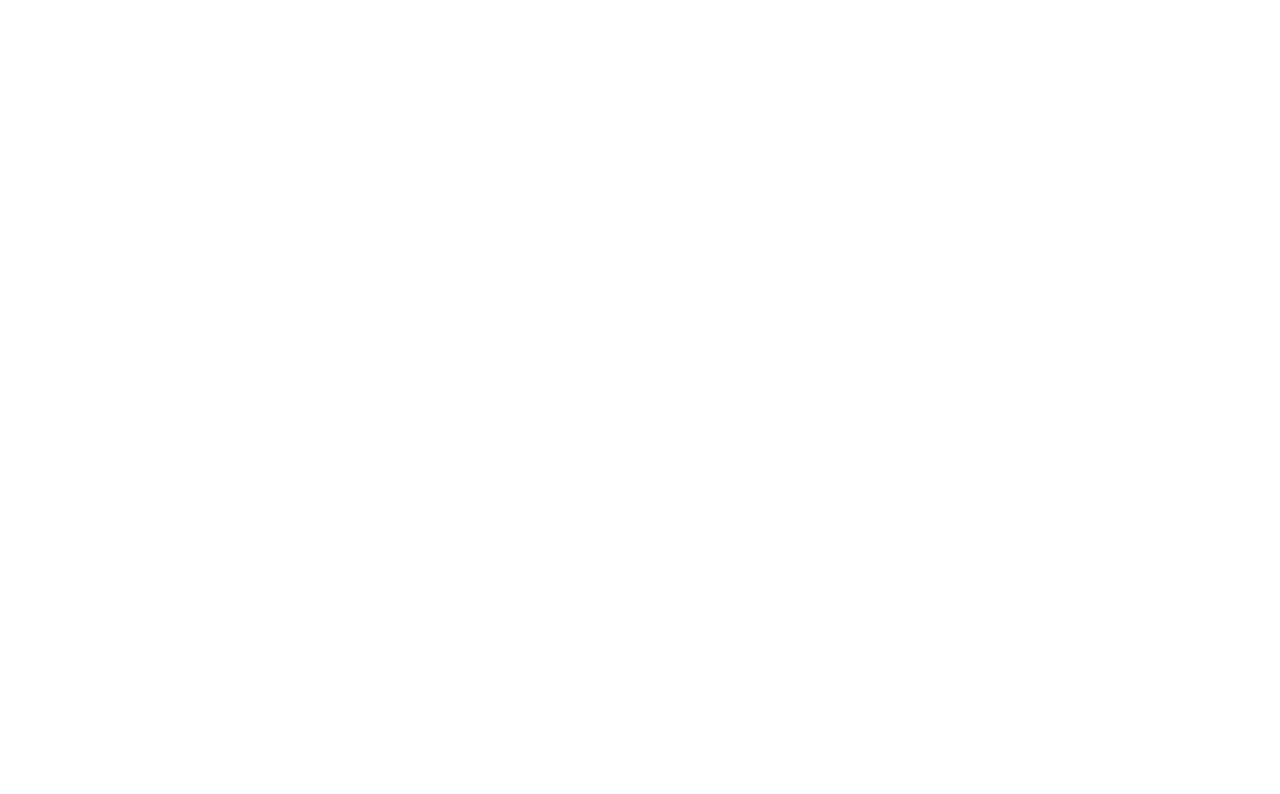
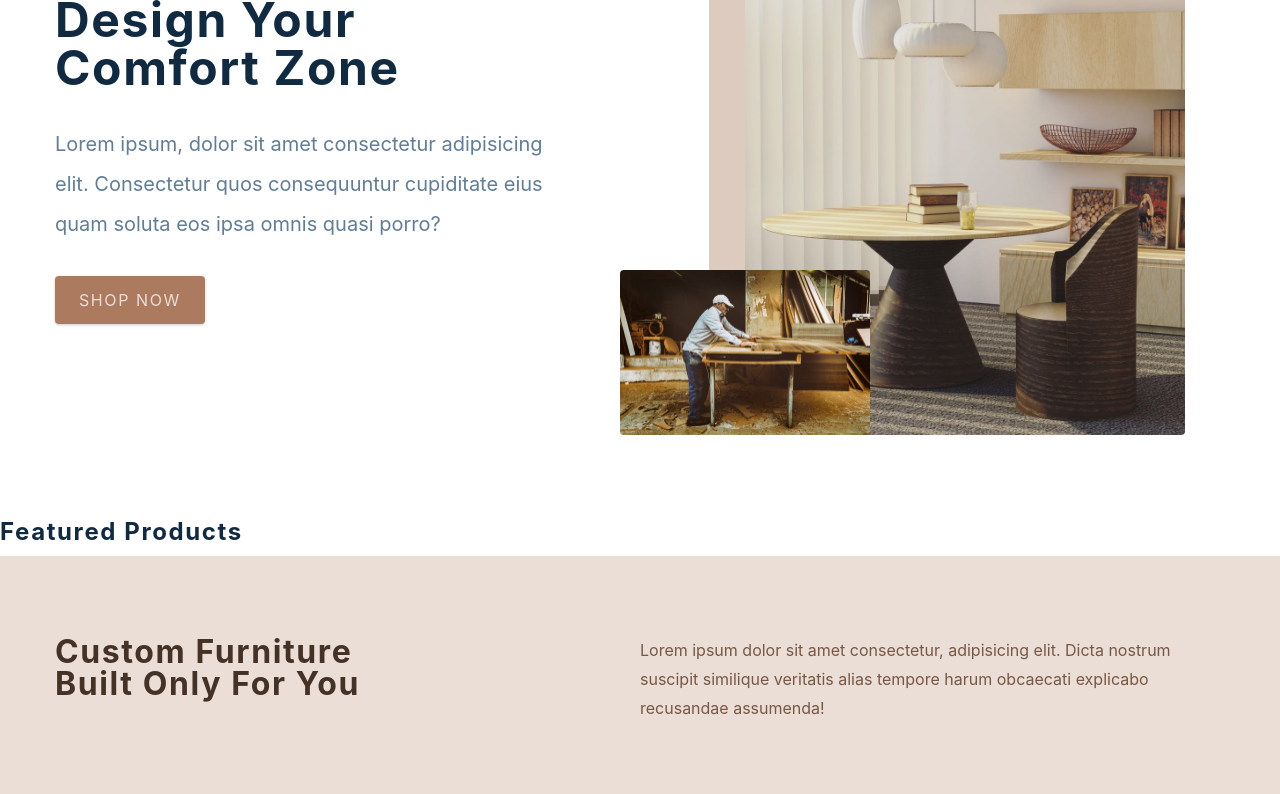
Before and after one commit to becasualle/e-commerce, a React (Create React App) app: page / in a window 1280 px wide. Shown: the part 280-1074 px from the top of the page. Before the commit the page ends 800 px from the top, so only its background shows below. Built offline with nearby package versions, Linux system fonts and the light colour scheme; the HTML template or start-up script is replaced by a standard one.

Commit message:
homepage: hero, services, contact

```diff
--- a/src/components/Contact.js
+++ b/src/components/Contact.js
@@ -2,7 +2,22 @@
 import styled from 'styled-components'
 
 const Contact = () => {
-  return <h4>contact section</h4>
+  return (
+    <Wrapper>
+      <div className="section-center">
+        <h3>Join our newsletter and get 20% off</h3>
+        <div className="content">
+          <p>
+            Lorem ipsum dolor, sit amet consectetur adipisicing elit. Expedita culpa sint aliquid, obcaecati eveniet aliquam. A iusto libero aspernatur corporis?
+          </p>
+          <form className="contact-form">
+            <input type="email" className="form-input" placeholder="enter email" />
+            <button type="submit" className="submit-btn">subscribe</button>
+          </form>
+        </div>
+      </div>
+    </Wrapper>
+  );
 }
 const Wrapper = styled.section`
   padding: 5rem 0;
--- a/src/components/Hero.js
+++ b/src/components/Hero.js
@@ -5,7 +5,26 @@
 import heroBcg2 from '../assets/hero-bcg-2.jpeg'
 
 const Hero = () => {
-  return <h4>hero</h4>
+  return (
+    <Wrapper className='section-center'>
+      <article className="content">
+        <h1>
+          design your <br />
+          comfort zone
+        </h1>
+        <p>
+          Lorem ipsum, dolor sit amet consectetur adipisicing elit. Consectetur quos consequuntur cupiditate eius quam soluta eos ipsa omnis quasi porro?
+        </p>
+        <Link to='/products' className='btn hero-btn'>
+          shop now
+        </Link>
+      </article>
+      <article className="img-container">
+        <img src={heroBcg} alt="nice table" className="main-img" />
+        <img src={heroBcg2} alt="person working" className="accent-img" />
+      </article>
+    </Wrapper>
+  );
 }
 
 const Wrapper = styled.section`
--- a/src/components/Services.js
+++ b/src/components/Services.js
@@ -3,7 +3,30 @@
 import { services } from '../utils/constants'
 
 const Services = () => {
-  return <h4>services </h4>
+  return (
+    <Wrapper>
+      <div className="section-center">
+        <article className="header">
+          <h3>custom furniture <br />
+            built only for you
+          </h3>
+          <p>Lorem ipsum dolor sit amet consectetur, adipisicing elit. Dicta nostrum suscipit similique veritatis alias tempore harum obcaecati explicabo recusandae assumenda!</p>
+        </article>
+        <div className="services-center">
+          {services.map((service) => {
+            const { id, icon, title, text } = service;
+            return (
+              <article key={id} className="service">
+                <span className="icon">{icon}</span>
+                <h4>{title}</h4>
+                <p>{text}</p>
+              </article>
+            );
+          })}
+        </div>
+      </div>
+    </Wrapper>
+  );
 }
 
 const Wrapper = styled.section`
--- a/src/pages/AboutPage.js
+++ b/src/pages/AboutPage.js
@@ -15,7 +15,7 @@
             <h2>Our story</h2>
             <div className="underline"></div>
           </div>
-          <p>Lorem ipsum dolor, sit amet consectetur adipisicing elit. Rem, temporibus amet. Esse vel incidunt qui voluptatem dolorem? Incidunt impedit ullam ex nostrum quasi dolorem voluptatem, corporis numquam maiores hic non.</p>
+          <p>Lorem ipsum dolor sit amet consectetur adipisicing elit. Qui nemo quo at dolore deleniti quaerat nesciunt aspernatur earum eum voluptatum sapiente est porro eius natus debitis alias consequuntur a nam dolor, amet officiis exercitationem! Repudiandae nesciunt omnis quas unde. Quaerat omnis nemo tempore laudantium quidem aperiam laborum odio odit quibusdam.</p>
         </article>
       </Wrapper>
     </main>
--- a/src/pages/HomePage.js
+++ b/src/pages/HomePage.js
@@ -1,7 +1,14 @@
 import React from 'react'
 import { FeaturedProducts, Hero, Services, Contact } from '../components'
 const HomePage = () => {
-  return <h4>home page</h4>
+  return (
+    <main>
+      <Hero />
+      <FeaturedProducts />
+      <Services />
+      <Contact />
+    </main>
+  );
 }
 
 export default HomePage
--- a/src/utils/constants.js
+++ b/src/utils/constants.js
@@ -1,3 +1,4 @@
+// We must import React in order to add components (icons) to services object properties
 import React from 'react'
 import { GiCompass, GiDiamondHard, GiStabbedNote } from 'react-icons/gi'
 export const links = [
```
